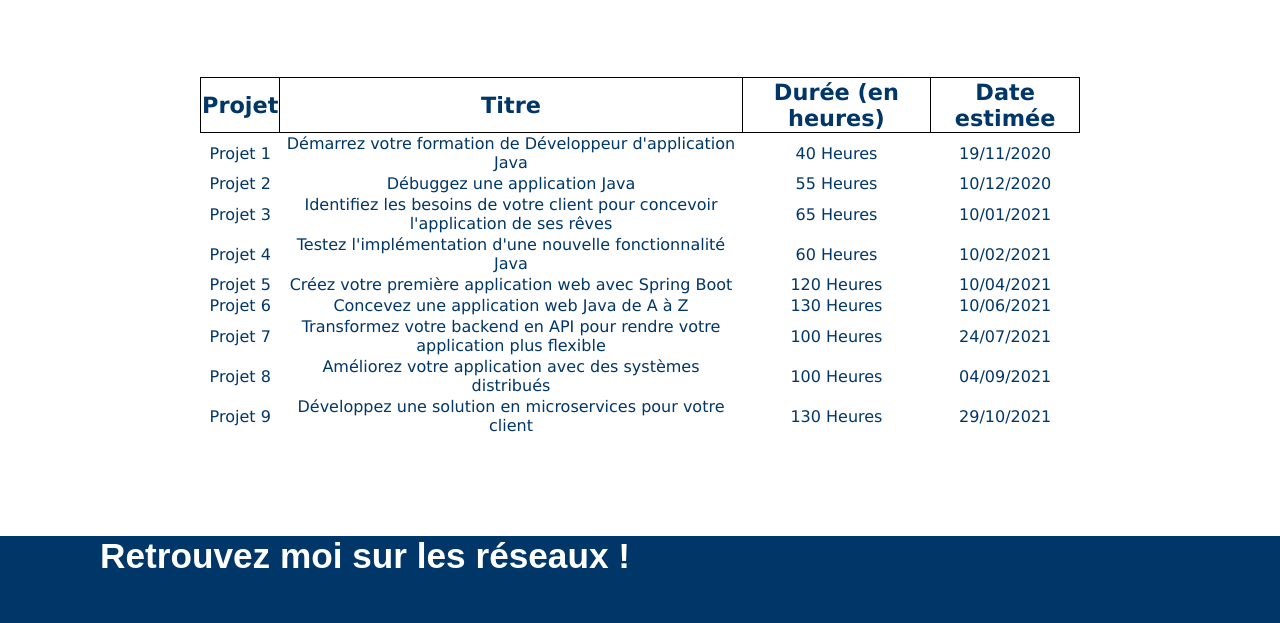
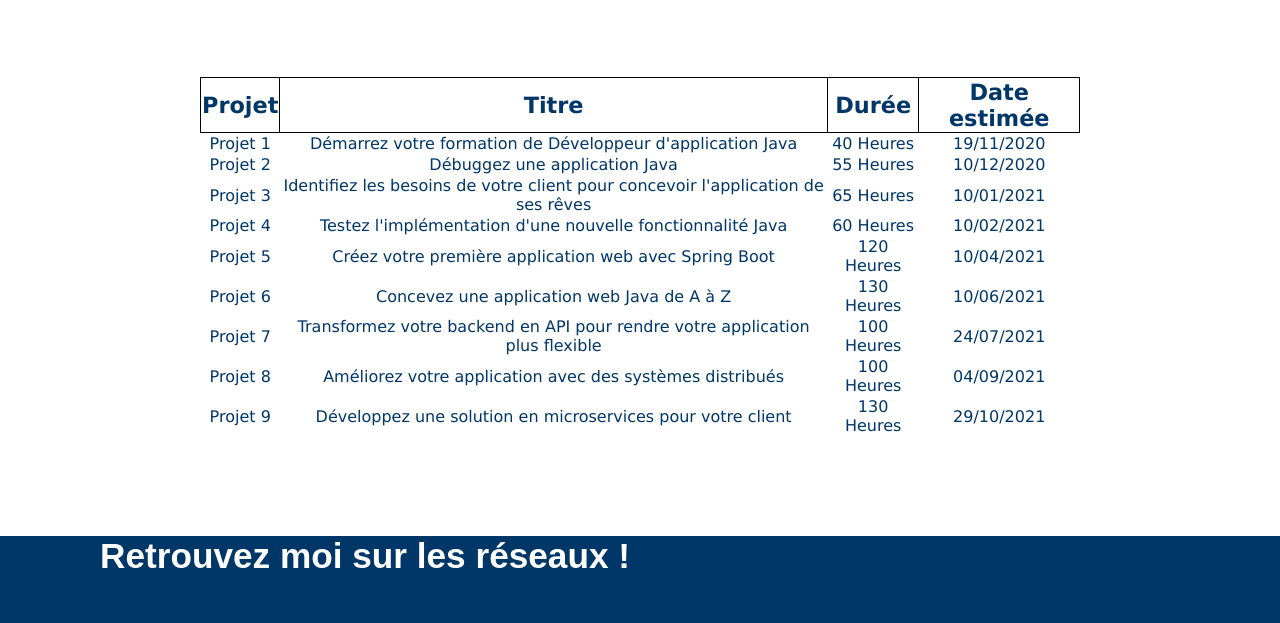
Before and after one commit to dianelhuillier/preview, a plain HTML site: page index.html in a window 1280 px wide. Shown: the part 2052-2675 px from the top of the page. Drawn offline with Linux system fonts and the light colour scheme; a web font is replaced by a local one.

Commit message:
Update index.html

```diff
--- a/index.html
+++ b/index.html
@@ -113,57 +113,57 @@
 			<tr class="planning">
 				<th>Projet</th>
 				<th>Titre</th>
-				<th>Durée (en heures)</th>
+				<th>Durée</th>
 				<th>Date estimée</th>
 			</tr>
 			<tr class="planning">
-				<td>Projet 1</td>
-				<td>Démarrez votre formation de Développeur d'application Java</td>
-				<td>40 Heures</td>
-				<td>19/11/2020</td>
+				<td class="bord">Projet 1</td>
+				<td class="bord">Démarrez votre formation de Développeur d'application Java</td>
+				<td class="bord">40 Heures</td>
+				<td class="bord">19/11/2020</td>
 			</tr>
 			<tr class="planning">
-				<td>Projet 2</td>
-				<td>Débuggez une application Java</td>
-				<td>55 Heures</td>
-				<td>10/12/2020</td>
+				<td class="bord">Projet 2</td>
+				<td class="bord">Débuggez une application Java</td>
+				<td class="bord">55 Heures</td>
+				<td class="bord">10/12/2020</td>
 			</tr>
 			<tr class="planning">
-				<td>Projet 3</td>
-				<td>Identifiez les besoins de votre client pour concevoir l'application de ses rêves</td>
-				<td>65 Heures</td>
-				<td>10/01/2021</td>
+				<td class="bord">Projet 3</td>
+				<td class="bord">Identifiez les besoins de votre client pour concevoir l'application de ses rêves</td>
+				<td class="bord">65 Heures</td>
+				<td class="bord">10/01/2021</td>
 			</tr>
 			<tr class="planning">
-				<td>Projet 4</td>
-				<td>Testez l'implémentation d'une nouvelle fonctionnalité Java</td>
-				<td>60 Heures</td>
-				<td>10/02/2021</td>
+				<td class="bord">Projet 4</td>
+				<td class="bord">Testez l'implémentation d'une nouvelle fonctionnalité Java</td>
+				<td class="bord">60 Heures</td>
+				<td class="bord">10/02/2021</td>
 			</tr><tr class="planning">
-				<td>Projet 5</td>
-				<td>Créez votre première application web avec Spring Boot</td>
-				<td>120 Heures</td>
-				<td>10/04/2021</td>
+				<td class="bord">Projet 5</td>
+				<td class="bord">Créez votre première application web avec Spring Boot</td>
+				<td class="bord">120 Heures</td>
+				<td class="bord">10/04/2021</td>
 			</tr><tr class="planning">
-				<td>Projet 6</td>
-				<td>Concevez une application web Java de A à Z</td>
-				<td>130 Heures</td>
-				<td>10/06/2021</td>
+				<td class="bord">Projet 6</td>
+				<td class="bord">Concevez une application web Java de A à Z</td>
+				<td class="bord">130 Heures</td>
+				<td class="bord">10/06/2021</td>
 			</tr><tr class="planning">
-				<td>Projet 7</td>
-				<td>Transformez votre backend en API pour rendre votre application plus flexible</td>
-				<td>100 Heures</td>
-				<td>24/07/2021</td>
+				<td class="bord">Projet 7</td>
+				<td class="bord">Transformez votre backend en API pour rendre votre application plus flexible</td>
+				<td class="bord">100 Heures</td>
+				<td class="bord">24/07/2021</td>
 			</tr><tr class="planning">
-				<td>Projet 8</td>
-				<td>Améliorez votre application avec des systèmes distribués</td>
-				<td>100 Heures</td>
-				<td>04/09/2021</td>
+				<td class="bord">Projet 8</td>
+				<td class="bord">Améliorez votre application avec des systèmes distribués</td>
+				<td class="bord">100 Heures</td>
+				<td class="bord">04/09/2021</td>
 			</tr><tr class="planning">
-				<td>Projet 9</td>
-				<td>Développez une solution en microservices pour votre client</td>
-				<td>130 Heures</td>
-				<td>29/10/2021</td>
+				<td class="bas">Projet 9</td>
+				<td class="bas">Développez une solution en microservices pour votre client</td>
+				<td class="bas">130 Heures</td>
+				<td class="bas">29/10/2021</td>
 			</tr>
 
 
```
